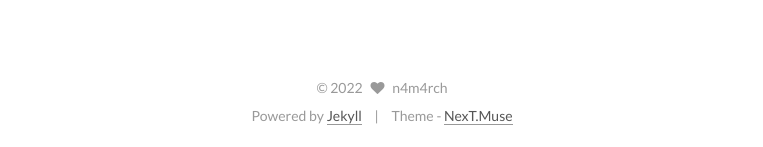
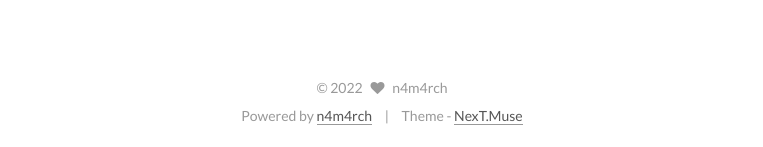
Before and after one commit to nam4lpha/nam4lpha.github.io, a Jekyll site: the page built from index.html, in a window 1280 px wide. Shown: the part 5685-5832 px from the top of the page, without its empty margins (258-1021 px from the left). Built offline with Jekyll 4.4.1, drawn with Linux system fonts in a browser that asks for light colours; emoji names are drawn with the system emoji font; the list of posts is cut into pages by our own code.

Commit message:
Update footer.html

```diff
--- a/_includes/_partials/footer.html
+++ b/_includes/_partials/footer.html
@@ -11,12 +11,12 @@
 
 {% if site.copyright %}
 <div class="powered-by">
-  {{ __.footer.powered | replace: '%s', '<a class="theme-link" href="https://jekyllrb.com">Jekyll</a>') }}
+  {{ __.footer.powered | replace: '%s', '<a class="theme-link" href="https://facebook.com/n4m4rch">n4m4rch</a>') }}
 </div>
 
 <div class="theme-info">
   {{ __.footer.theme }} -
-  <a class="theme-link" href="https://github.com/simpleyyt/jekyll-theme-next">
+  <a class="theme-link" href="https://facebook.com/n4m4rch">
     NexT.{{ site.scheme }}
   </a>
 </div>
```
